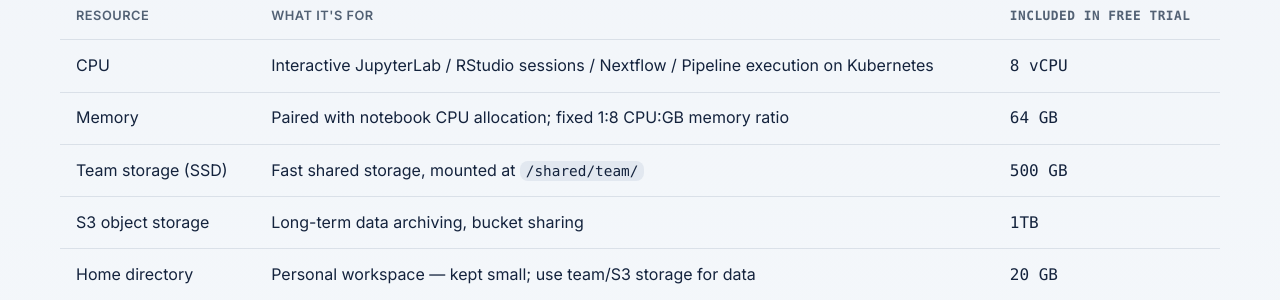
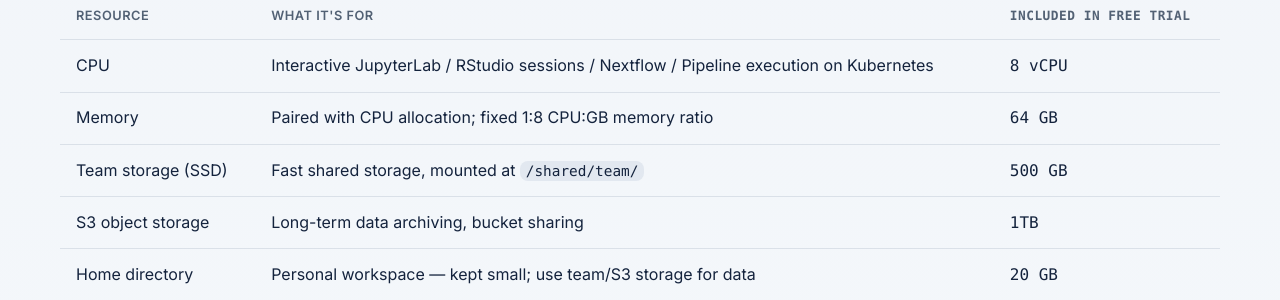
Before and after one commit to MRC-CLIMB/website, a Jekyll site: the page built from pricing/index.md, in a window 1280 px wide and 900 px high, scrolled down 1114 px. Shown: the part 153-453 px from the top of the window. Built offline with Jekyll 4.4.1, drawn with Linux system fonts in a browser that asks for light colours.

Commit message:
Update index.md

```diff
--- a/pricing/index.md
+++ b/pricing/index.md
@@ -70,7 +70,7 @@
   </thead>
   <tbody>
     <tr><td>CPU</td><td>Interactive JupyterLab / RStudio sessions / Nextflow / Pipeline execution on Kubernetes </td><td class="num">8 vCPU</td></tr>
-    <tr><td>Memory</td><td>Paired with notebook CPU allocation; fixed 1:8 CPU:GB memory ratio</td><td class="num">64 GB</td></tr>
+    <tr><td>Memory</td><td>Paired with CPU allocation; fixed 1:8 CPU:GB memory ratio</td><td class="num">64 GB</td></tr>
     <tr><td>Team storage (SSD)</td><td>Fast shared storage, mounted at <code>/shared/team/</code></td><td class="num">500 GB</td></tr>
     <tr><td>S3 object storage</td><td>Long-term data archiving, bucket sharing</td><td class="num">1TB</td></tr>
     <tr><td>Home directory</td><td>Personal workspace — kept small; use team/S3 storage for data</td><td class="num">20 GB</td></tr>
```
